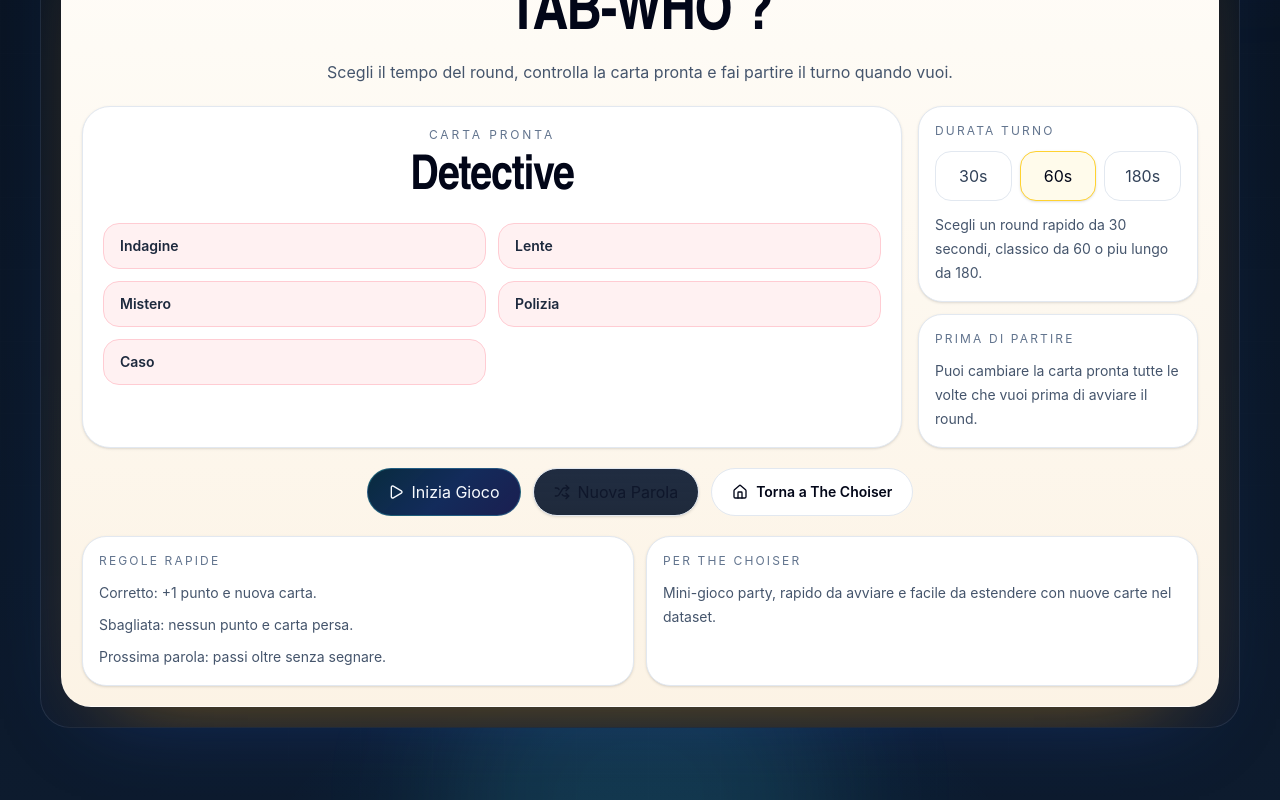
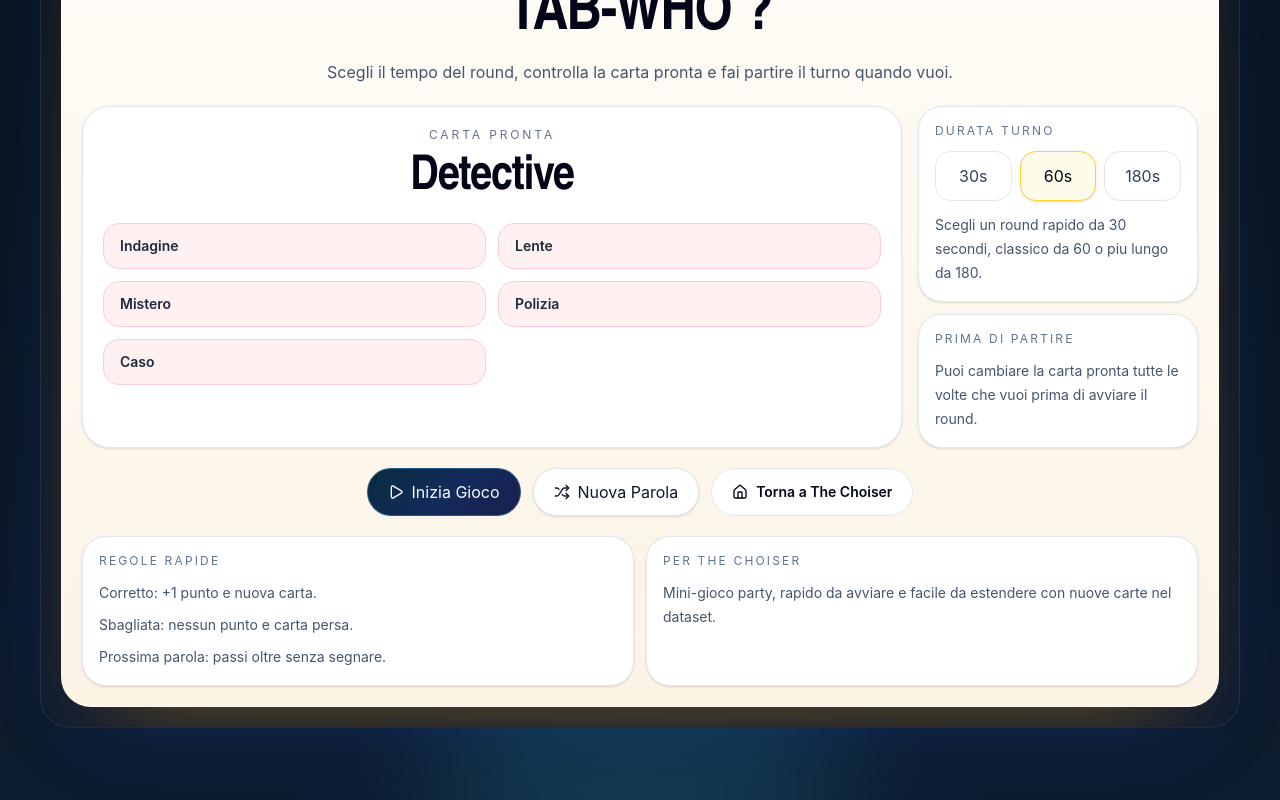
Before and after one commit to Pdor98/the-choiser, a Next.js app: page /games/tab-who in a window 1280 px wide. Shown: the part 523-1323 px from the top of the page. Built offline with nearby package versions, Linux system fonts and the light colour scheme.

Commit message:
Force readable TAB-WHO light buttons

```diff
--- a/src/features/games/tab-who.tsx
+++ b/src/features/games/tab-who.tsx
@@ -24,6 +24,12 @@ import { Card } from "@/components/ui/card";
 import { parole, type TabWhoCard } from "@/features/games/tab-who-data";
 
 const durationOptions = [30, 60, 180] as const;
+const lightActionButtonStyle = {
+  color: "#0f172a",
+  WebkitTextFillColor: "#0f172a",
+  background: "#ffffff",
+  borderColor: "#e2e8f0",
+};
 
 function shuffleDeck(cards: TabWhoCard[]) {
   const nextCards = [...cards];
@@ -326,6 +332,7 @@ export function TabWhoGame() {
                   icon={<Shuffle className="size-4" />}
                   onClick={loadPreviewCard}
                   className="!border-slate-200 !bg-white !text-slate-900 shadow-sm hover:!bg-slate-100 hover:!text-slate-950"
+                  style={lightActionButtonStyle}
                 >
                   Nuova Parola
                 </Button>
@@ -718,6 +725,7 @@ export function TabWhoGame() {
                   icon={<RotateCcw className="size-4" />}
                   onClick={resetToIntro}
                   className="!border-white/16 !bg-white !text-slate-950 shadow-sm hover:!bg-slate-100 hover:!text-slate-950"
+                  style={lightActionButtonStyle}
                 >
                   Nuova partita
                 </Button>
```
